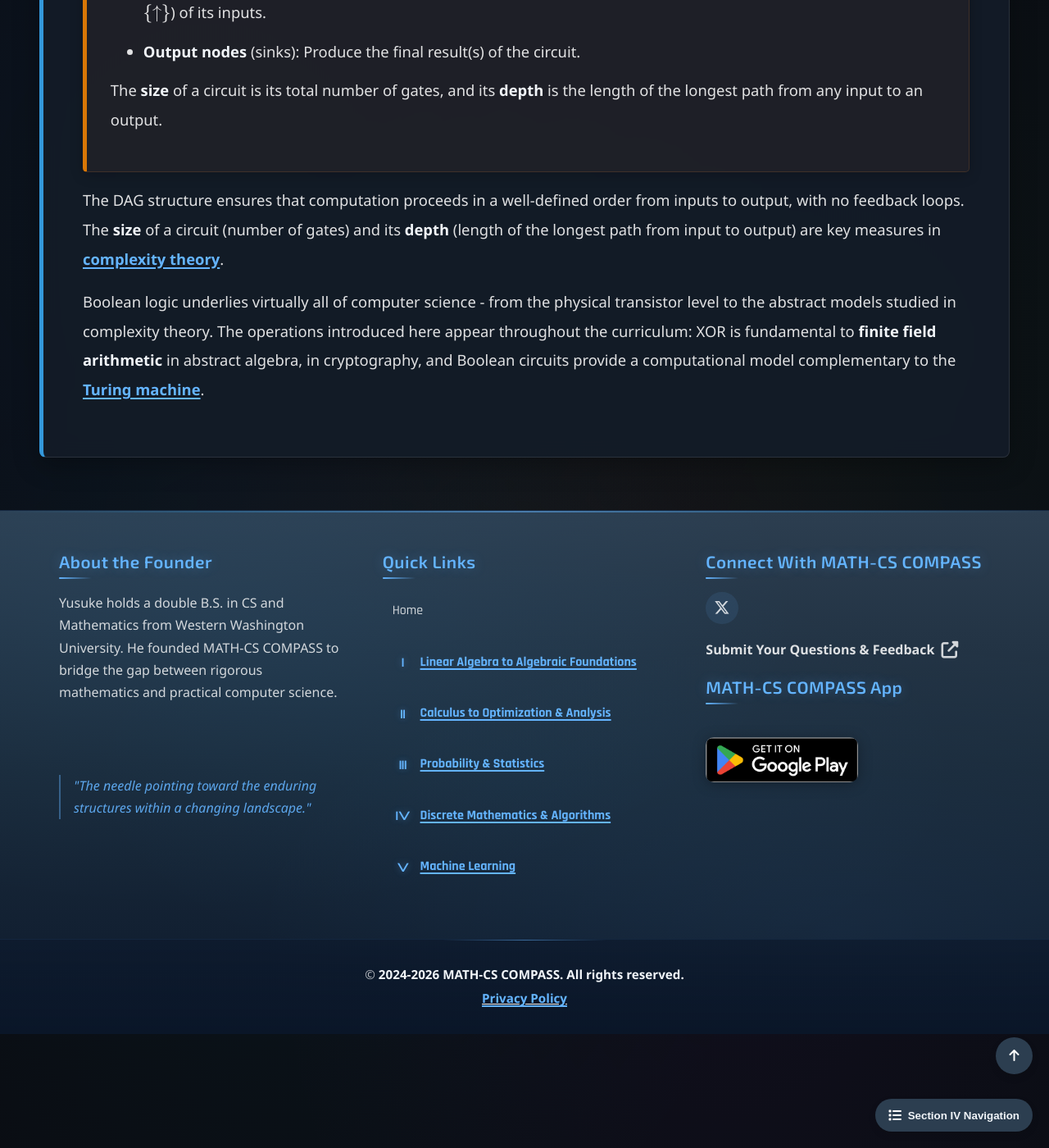
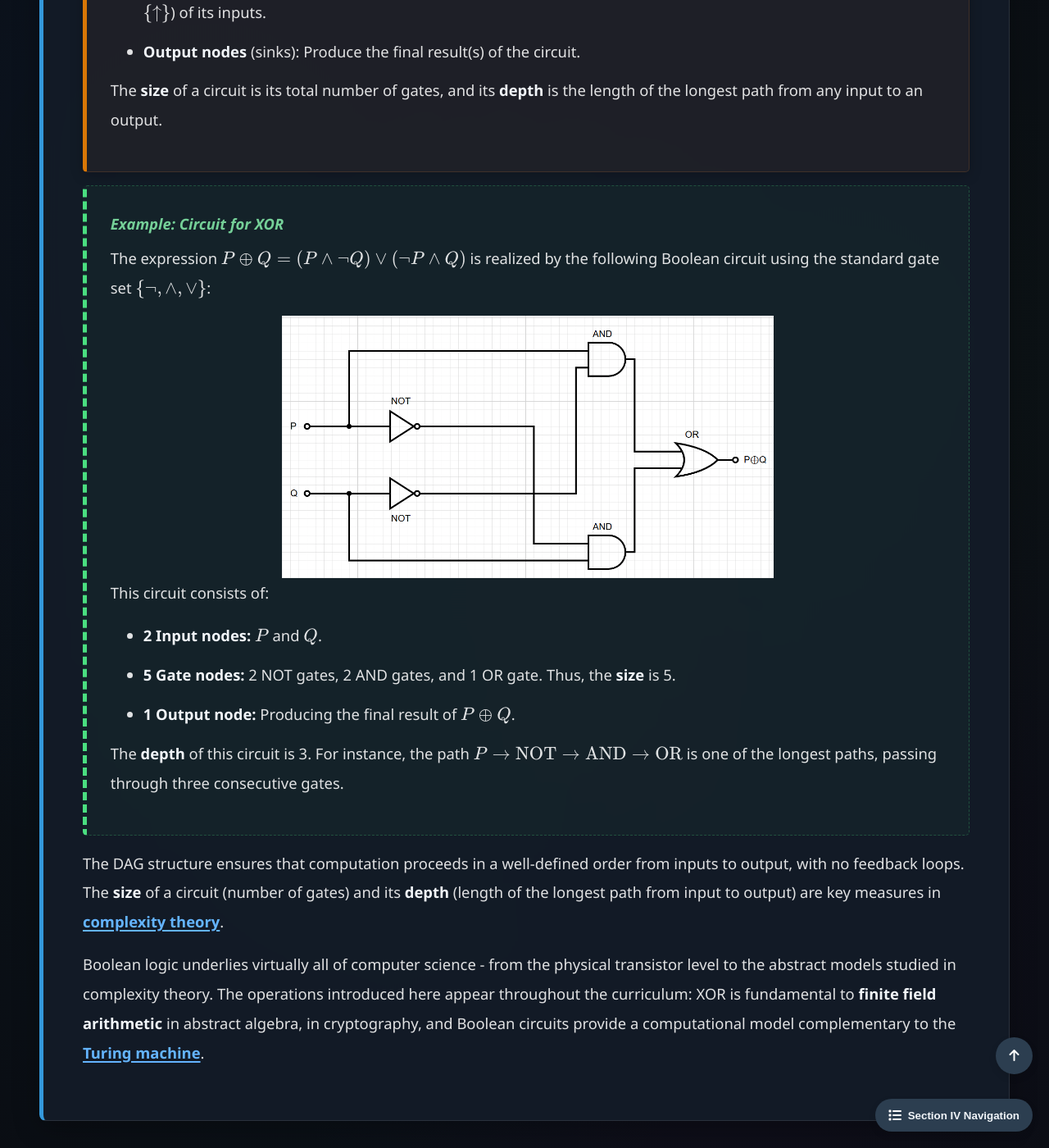
Before and after one commit to Yusukey01/yusukey01.github.io, a Jekyll site: the page built from Mathematics/Discrete/boolean.html, in a window 1280 px wide and 1400 px high, scrolled down 4401 px. Shown: the whole window at 82% size. Built offline with Jekyll 4.4.1, drawn with Linux system fonts in a browser that asks for light colours.

Commit message:
added example

```diff
--- a/Mathematics/Discrete/boolean.html
+++ b/Mathematics/Discrete/boolean.html
@@ -192,6 +192,29 @@ uses_python: false
                     </p>
                 </div>
 
+                <div class="proof">
+                    <span class="proof-title">Example: Circuit for XOR</span>
+                    <p>
+                        The expression \(P \oplus Q = (P \wedge \neg Q) \vee (\neg P \wedge Q)\)
+                        is realized by the following Boolean circuit using the standard gate set \(\{\neg, \wedge, \vee\}\):
+                    </p>
+                    <div style="text-align: center;">
+                        <img src="Images/xor_circuit.png" alt="Boolean circuit computing XOR with NOT, AND, and OR gates" class="responsive-image">
+                    </div>
+                    <p>
+                        This circuit consists of:
+                    </p>
+                    <ul style="padding-left: 40px;">
+                        <li><strong>2 Input nodes:</strong> \(P\) and \(Q\).</li>
+                        <li><strong>5 Gate nodes:</strong> 2 NOT gates, 2 AND gates, and 1 OR gate. Thus, the <strong>size</strong> is 5.</li>
+                        <li><strong>1 Output node:</strong> Producing the final result of \(P \oplus Q\).</li>
+                    </ul>
+                    <p>
+                        The <strong>depth</strong> of this circuit is 3. For instance, the path \(P \to \text{NOT} \to \text{AND} \to \text{OR}\)
+                        is one of the longest paths, passing through three consecutive gates.
+                    </p>
+                </div>
+
                 <p>
                     The DAG structure ensures that computation proceeds in a well-defined order from inputs to output,
                     with no feedback loops. The <strong>size</strong> of a circuit (number of gates) and its
```
Also changed, not shown: Mathematics/Discrete/Images/xor_circuit.png (added).
